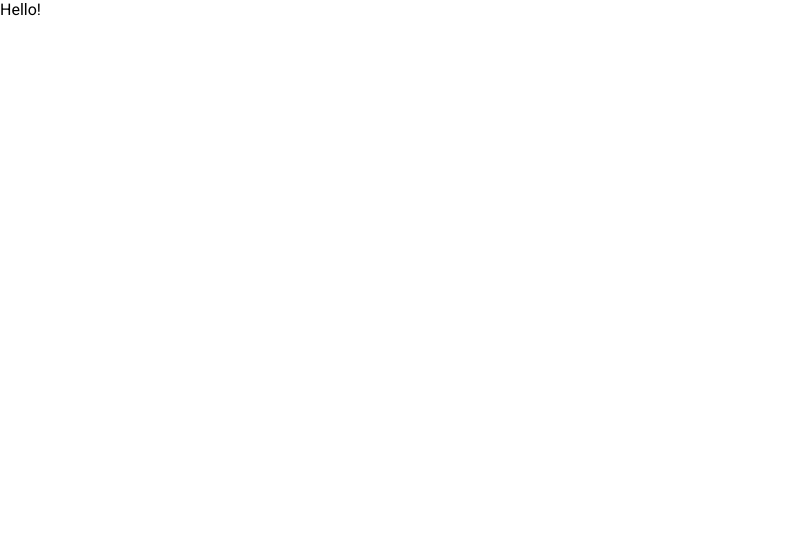
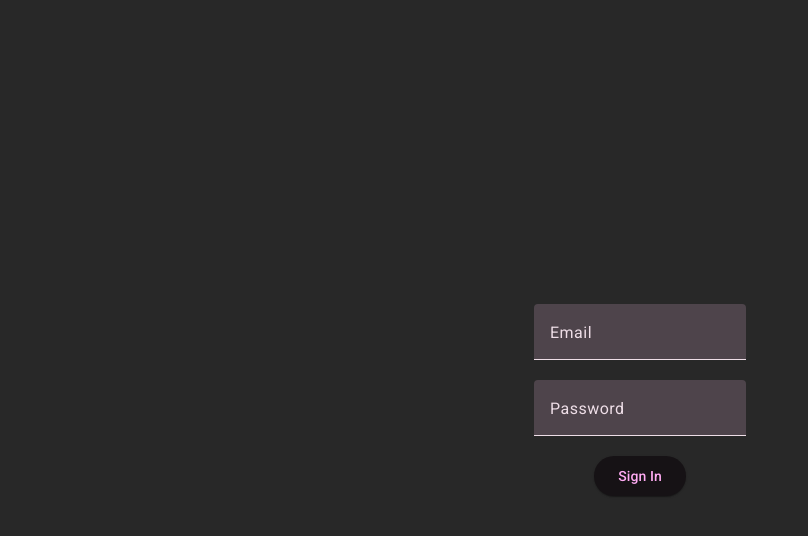
Before and after one commit to Noveboi/LedgerLite-Web, an Angular app in the folder ledger-lite/: page /login in a window 1280 px wide. Before the commit this address led to /. Shown: the top 536 px of the page, without its empty margins (0-808 px from the left). Built offline with nearby package versions, Linux system fonts and the light colour scheme.

Commit message:
Create a login page

```diff
--- a/ledger-lite/src/app/app.component.html
+++ b/ledger-lite/src/app/app.component.html
@@ -1,2 +1 @@
-Hello!
 <router-outlet />
--- a/ledger-lite/src/app/app.routes.ts
+++ b/ledger-lite/src/app/app.routes.ts
@@ -1,3 +1,6 @@
 import { Routes } from '@angular/router';
+import { LoginPageComponent } from './features/login/pages/login-page/login-page.component';
 
-export const routes: Routes = [];
+export const routes: Routes = [
+    { path: 'login', component: LoginPageComponent }
+];
--- /dev/null
+++ b/ledger-lite/src/app/features/login/components/login-form/login-form.component.css
@@ -0,0 +1,6 @@
+#login {
+  display: flex;
+  flex-direction: column;
+  align-items: center;
+  justify-content: center;
+}
--- /dev/null
+++ b/ledger-lite/src/app/features/login/components/login-form/login-form.component.html
@@ -0,0 +1,12 @@
+<form id="login">
+    <mat-form-field>
+        <mat-label>Email</mat-label>
+        <input type="text" matInput>
+    </mat-form-field>
+    <mat-form-field>
+        <mat-label>Password</mat-label>
+        <input type="password" matInput>
+    </mat-form-field>
+
+    <button type="submit" mat-raised-button>Sign In</button>
+</form>
--- /dev/null
+++ b/ledger-lite/src/app/features/login/pages/login-page/login-page.component.css
@@ -0,0 +1,6 @@
+.login-page {
+    height: 100dvh;
+    display: flex;
+    align-items: center;
+    justify-content: center;
+}
--- /dev/null
+++ b/ledger-lite/src/app/features/login/pages/login-page/login-page.component.html
@@ -0,0 +1,3 @@
+<div class="login-page">
+    <app-login-form/>
+</div>
--- a/ledger-lite/src/styles.css
+++ b/ledger-lite/src/styles.css
@@ -1,4 +1,6 @@
-/* You can add global styles to this file, and also import other style files */
-
 html, body { height: 100%; }
-body { margin: 0; font-family: Roboto, "Helvetica Neue", sans-serif; }
+body {
+    background: rgb(40, 40, 40);
+    margin: 0;
+    font-family: Roboto, "Helvetica Neue", sans-serif;
+}
```
Also changed, not shown: ledger-lite/src/app/features/login/components/login-form/login-form.component.ts (added, +14 -0 lines), ledger-lite/src/app/features/login/pages/login-page/login-page.component.ts (added, +12 -0 lines), 2 other files (tests, documents, lock files or other folders).
